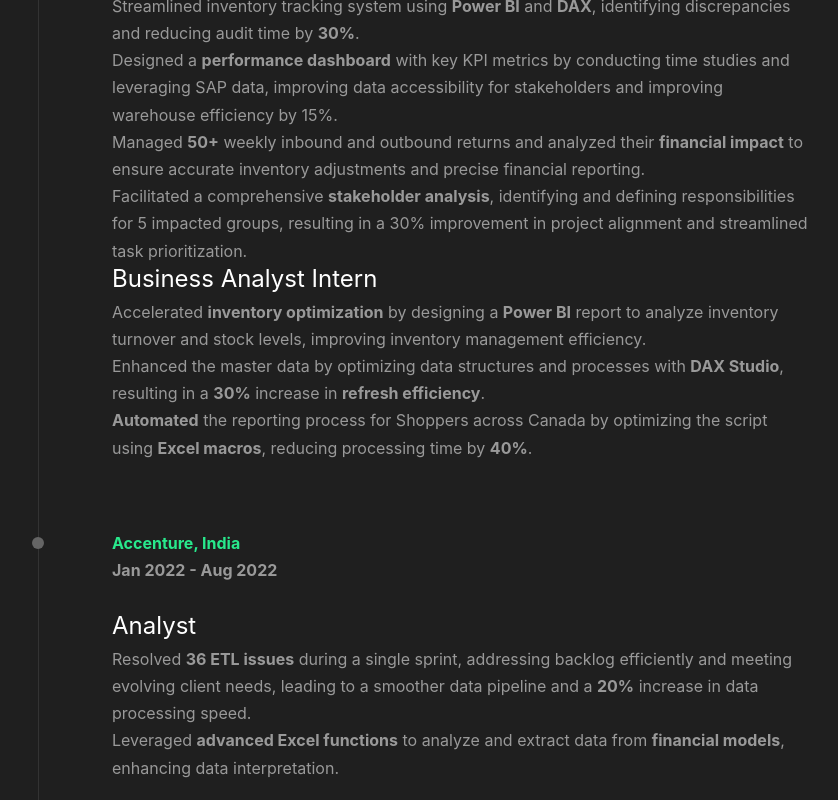
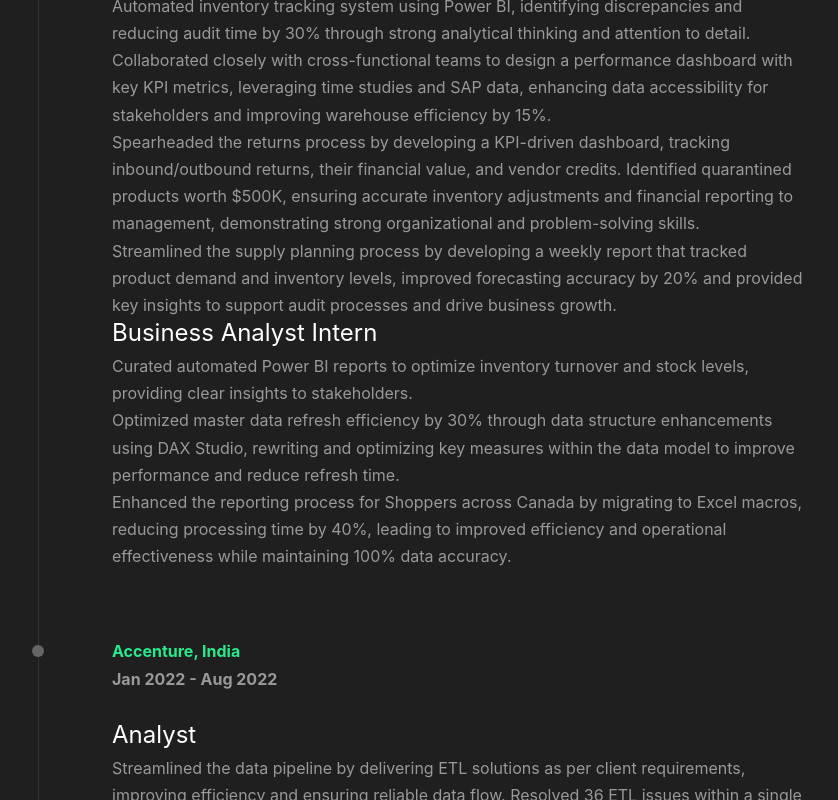
Before and after one commit to MAAQUIB04/Next-portfolio, a Next.js app: page / in a window 1280 px wide. Shown: the part 2020-2820 px from the top of the page, without its empty margins (382-1220 px from the left). Built offline with nearby package versions, Linux system fonts and the light colour scheme.

Commit message:
Resume section - Change

```diff
--- a/component/AwardItem.jsx
+++ b/component/AwardItem.jsx
@@ -13,14 +13,14 @@
             <Image
                 src={imageUrl}
                 alt={name}
-                width={80}         // You can adjust the width to make it smaller
-                height={80}         // Keep height the same to maintain aspect ratio
+                width={80}
+                height={80}
                 loading="lazy"
-                quality={100}       // Maximum quality
+                quality={100}
                 style={{
-                  objectFit: "contain",  // Ensures the image fits without stretching
+                  objectFit: "contain",
                   borderRadius: "8px",
-              }}
+                }}
             />
           </a>
           <ul className="portfolio-categories">
--- a/component/ResumeSection.jsx
+++ b/component/ResumeSection.jsx
@@ -26,17 +26,17 @@
             </div>
             <h2><strong>Analyst</strong></h2>
             <ul>
-              <li>Streamlined inventory tracking system using <strong>Power BI</strong> and <strong>DAX</strong>, identifying discrepancies and reducing audit time by <strong>30%</strong>.</li>
-              <li>Designed a <strong>performance dashboard</strong> with key KPI metrics by conducting time studies and leveraging SAP data, improving data accessibility for stakeholders and improving warehouse efficiency by 15%.</li>
-              <li>Managed <strong>50+</strong> weekly inbound and outbound returns and analyzed their <strong>financial impact</strong> to ensure accurate inventory adjustments and precise financial reporting.</li>
-              <li>Facilitated a comprehensive <strong>stakeholder analysis</strong>, identifying and defining responsibilities for 5 impacted groups, resulting in a 30% improvement in project alignment and streamlined task prioritization.</li>
+              <li>Automated inventory tracking system using Power BI, identifying discrepancies and reducing audit time by 30% through strong analytical thinking and attention to detail.</li>
+              <li>Collaborated closely with cross-functional teams to design a performance dashboard with key KPI metrics, leveraging time studies and SAP data, enhancing data accessibility for stakeholders and improving warehouse efficiency by 15%.</li>
+              <li>Spearheaded the returns process by developing a KPI-driven dashboard, tracking inbound/outbound returns, their financial value, and vendor credits. Identified quarantined products worth $500K, ensuring accurate inventory adjustments and financial reporting to management, demonstrating strong organizational and problem-solving skills.</li>
+              <li>Streamlined the supply planning process by developing a weekly report that tracked product demand and inventory levels, improved forecasting accuracy by 20% and provided key insights to support audit processes and drive business growth.</li>
             </ul>
 
             <h2><strong>Business Analyst Intern</strong></h2>
             <ul>
-              <li>Accelerated <strong>inventory optimization</strong> by designing a <strong>Power BI</strong> report to analyze inventory turnover and stock levels, improving inventory management efficiency.</li>
-              <li>Enhanced the master data by optimizing data structures and processes with <strong>DAX Studio</strong>, resulting in a <strong>30%</strong> increase in <strong>refresh efficiency</strong>.</li>
-              <li><strong>Automated</strong> the reporting process for Shoppers across Canada by optimizing the script using <strong>Excel macros</strong>, reducing processing time by <strong>40%</strong>.</li>
+              <li>Curated automated Power BI reports to optimize inventory turnover and stock levels, providing clear insights to stakeholders.</li>
+              <li>Optimized master data refresh efficiency by 30% through data structure enhancements using DAX Studio, rewriting and optimizing key measures within the data model to improve performance and reduce refresh time.</li>
+              <li>Enhanced the reporting process for Shoppers across Canada by migrating to Excel macros, reducing processing time by 40%, leading to improved efficiency and operational effectiveness while maintaining 100% data accuracy.</li>
             </ul>
           </div>
 
@@ -51,8 +51,9 @@
             </div>
             <h2><strong>Analyst</strong></h2>
             <ul>
-              <li>Resolved <strong>36 ETL issues</strong> during a single sprint, addressing backlog efficiently and meeting evolving client needs, leading to a smoother data pipeline and a <strong>20%</strong> increase in data processing speed.</li>
-              <li>Leveraged <strong>advanced Excel functions</strong> to analyze and extract data from <strong>financial models</strong>, enhancing data interpretation.</li>
+              <li>Streamlined the data pipeline by delivering ETL solutions as per client requirements, improving efficiency and ensuring reliable data flow. Resolved 36 ETL issues within a single sprint, contributing to a 20% increase in processing speed</li>
+              <li>Developed and documented KPIs for non-technical stakeholders, enabling better decision-making and enhancing self-service capabilities by 15%, which led to a 20% reduction in support requests.</li>
+              <li>Assisted with developing test case scenarios, reconciliations, User Acceptance Testing (UAT), and comprehensive gap assessments as part of a strategic initiative to rebuild client relationships across the practice.</li>
             </ul>
           </div>
 
```
